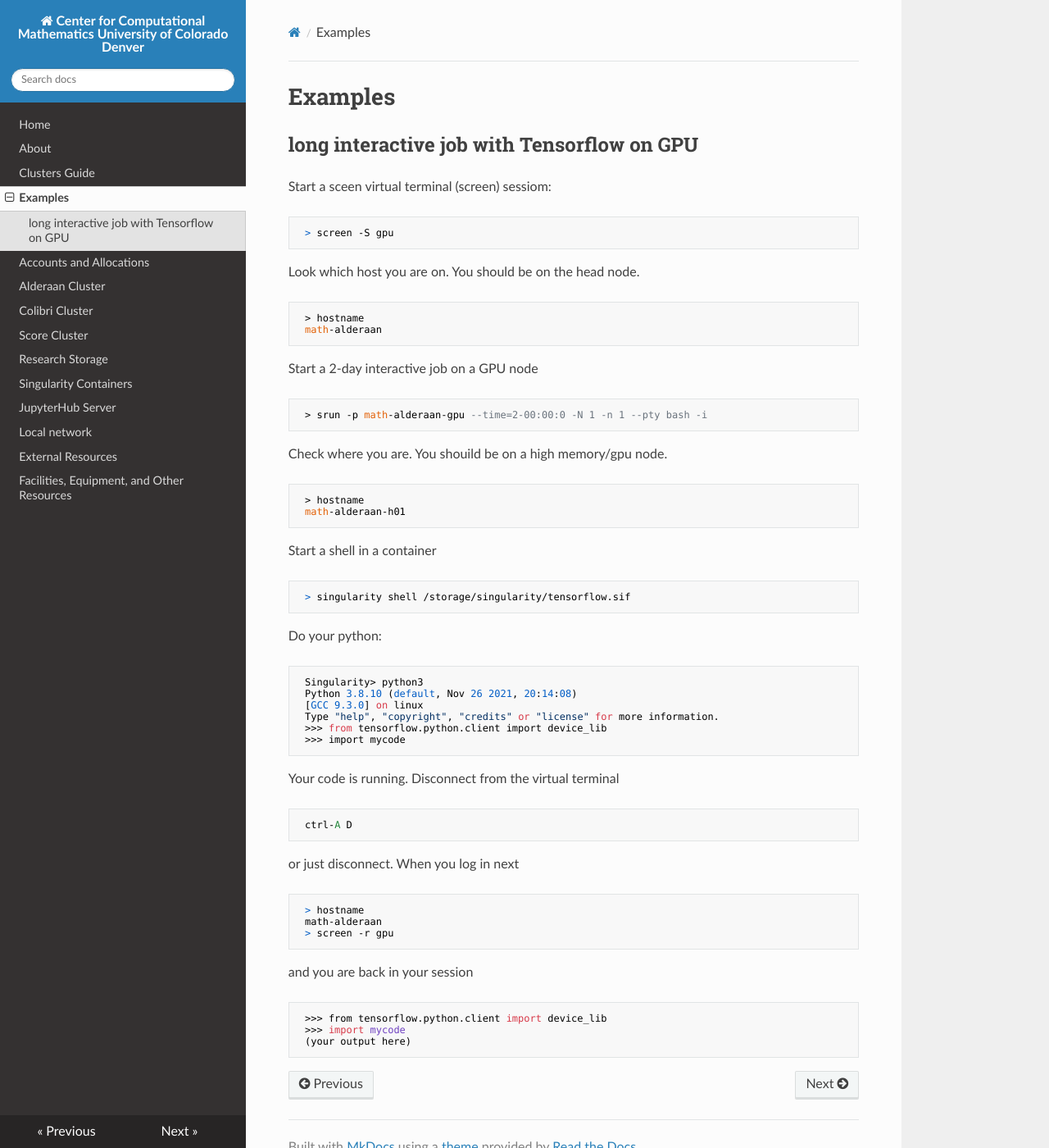
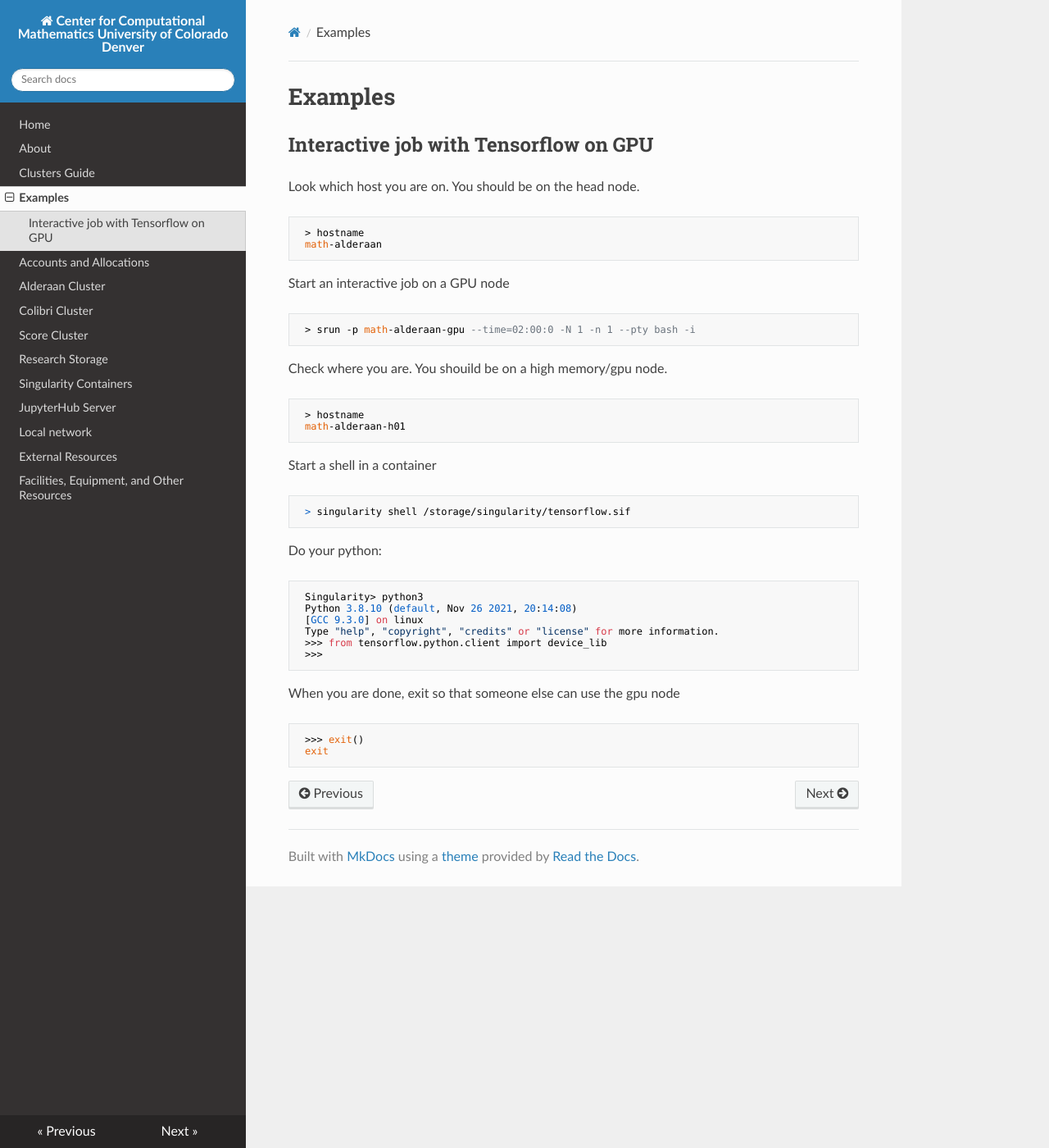
Before and after one commit to ccmucdenver/ccm-docs, an MkDocs documentation site: the page built from docs/examples.md, in a window 1280 px wide and 1400 px high. Shown: the whole window at 82% size. Built offline with MkDocs 1.6.1, drawn with Linux system fonts in a browser that asks for light colours; nearby versions of some CDN libraries.

Commit message:
no screen

```diff
--- a/docs/examples.md
+++ b/docs/examples.md
@@ -1,19 +1,15 @@
 # Examples
 
-## long interactive job with Tensorflow on GPU
-
-Start a sceen virtual terminal (screen) sessiom:
-
-     > screen -S gpu
+## Interactive job with Tensorflow on GPU
 
 Look which host you are on. You should be on the head node.
 
      > hostname
      math-alderaan
 
-Start a 2-day interactive job on a GPU node
+Start an interactive job on a GPU node
 
-     > srun -p math-alderaan-gpu --time=2-00:00:0 -N 1 -n 1 --pty bash -i
+     > srun -p math-alderaan-gpu --time=02:00:0 -N 1 -n 1 --pty bash -i
 
 Check where you are. You shouild be on a high memory/gpu node.
 
@@ -31,20 +27,9 @@ Do your python:
      [GCC 9.3.0] on linux
      Type "help", "copyright", "credits" or "license" for more information.
      >>> from tensorflow.python.client import device_lib
-     >>> import mycode
+     >>>
 
-Your code is running. Disconnect from the virtual terminal
+When you are done, exit so that someone else can use the gpu node
 
-     ctrl-A D
-
-or just disconnect. When you log in next
-
-     > hostname
-     math-alderaan
-     > screen -r gpu
-
-and you are back in your session
-
-     >>> from tensorflow.python.client import device_lib
-     >>> import mycode
-     (your output here)
+     >>> exit()
+     exit
```
